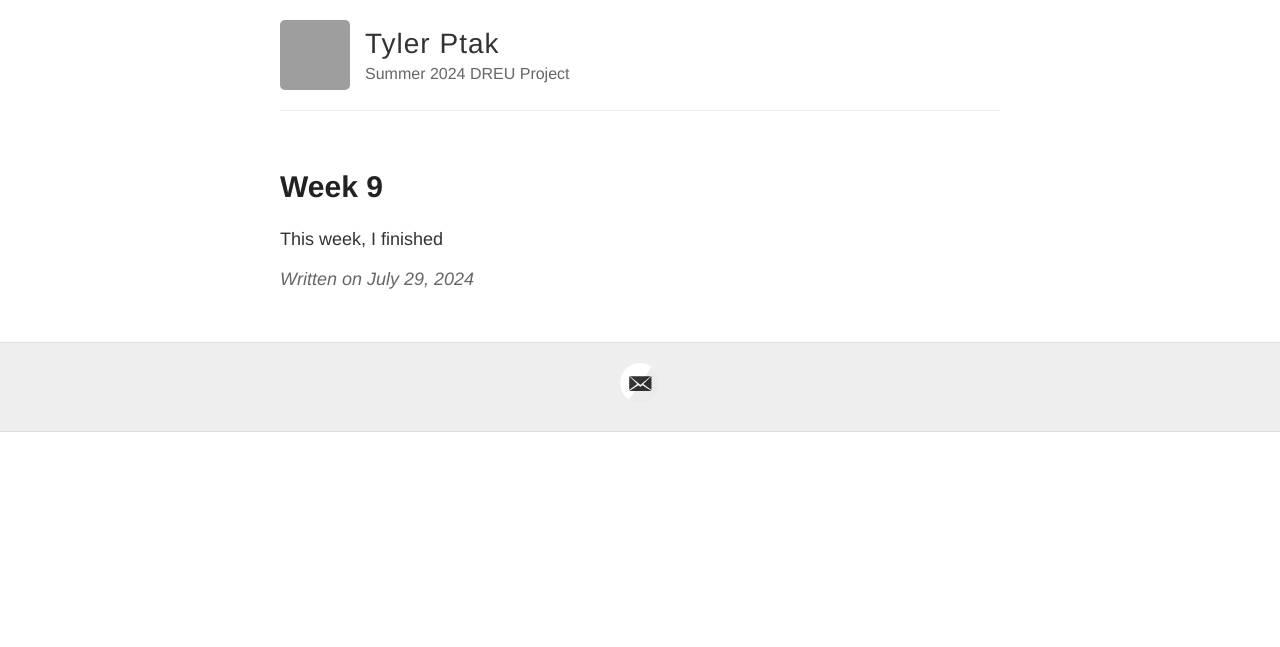
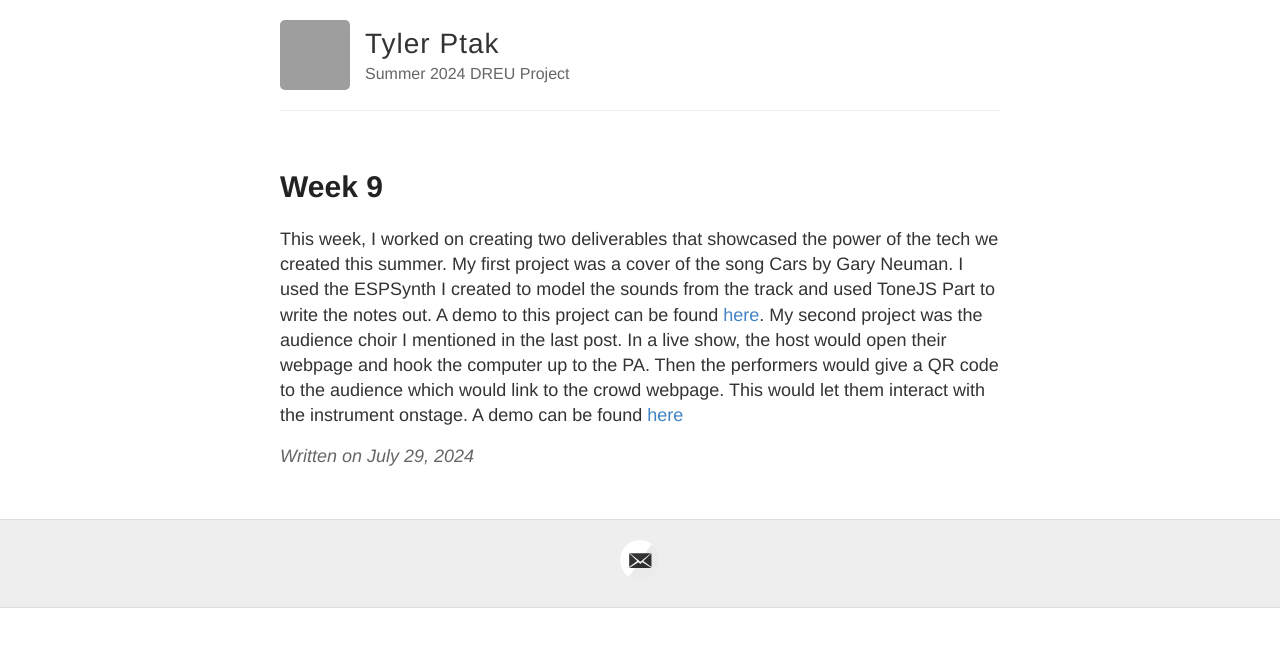
Before and after one commit to tjptak58/DREU-SUMMER-2024, a Jekyll site: the page built from _posts/2024-07-29-week9.md, in a window 1280 px wide. Shown: the top 647 px of the page. Built offline with Jekyll 4.4.1, drawn with Linux system fonts in a browser that asks for light colours; grey boxes are pictures that could not be loaded.

Commit message:
Update 2024-07-29-week9.md

```diff
--- a/_posts/2024-07-29-week9.md
+++ b/_posts/2024-07-29-week9.md
@@ -3,4 +3,4 @@ layout: post
 title: Week 9
 ---
 
-This week, I finished
+This week, I worked on creating two deliverables that showcased the power of the tech we created this summer. My first project was a cover of the song Cars by Gary Neuman. I used the ESPSynth I created to model the sounds from the track and used ToneJS Part to write the notes out. A demo to this project can be found [here](https://youtu.be/310CiVy04jc?si=EpYNt1o_yMA54rU6). My second project was the audience choir I mentioned in the last post.  In a live show, the host would open their webpage and hook the computer up to the PA. Then the performers would give a QR code to the audience which would link to the crowd webpage. This would let them interact with the instrument onstage. A demo can be found [here](https://youtu.be/N2UCk9_Rkic?si=J_6adKt9G9ERlcEO)
```
